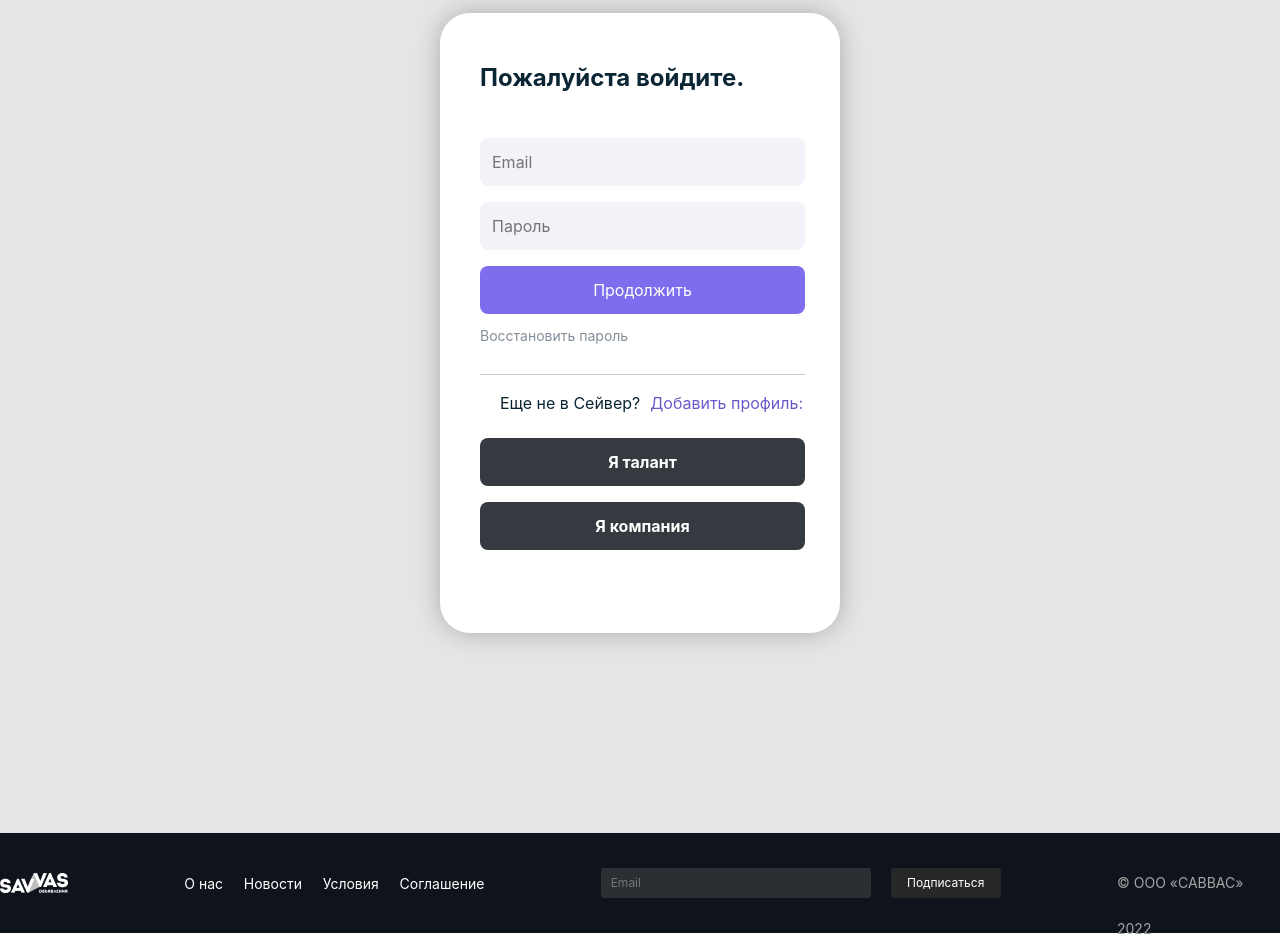
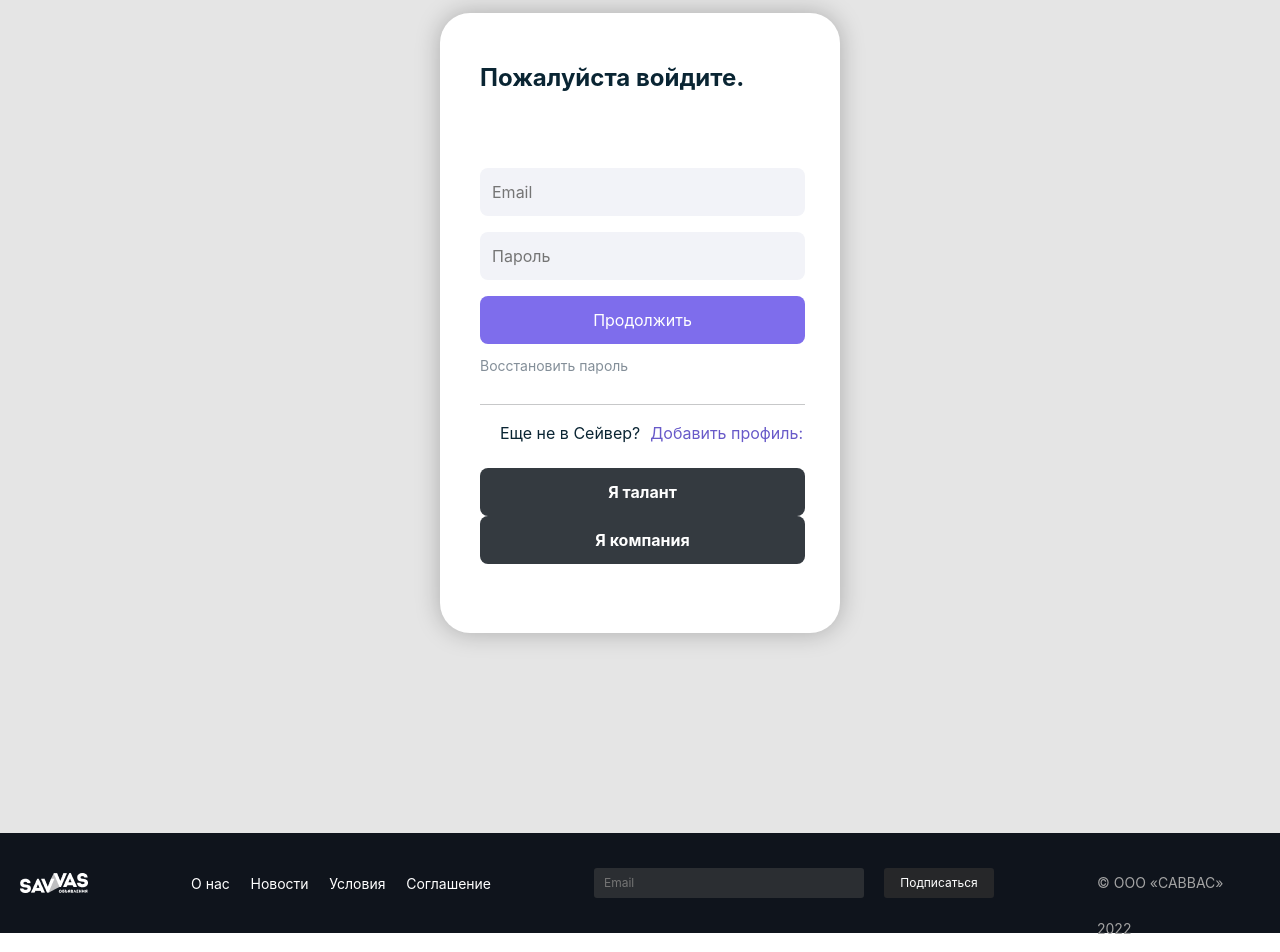
Before and after one commit to zfrejn/savvas, a React (Create React App) app: page /authorization in a window 1280 px wide. Shown: the part 107-1059 px from the top of the page. Built offline with nearby package versions, Linux system fonts and the light colour scheme.

Commit message:
Правки

```diff
--- a/public/index.html
+++ b/public/index.html
@@ -4,7 +4,7 @@
     <meta charset="utf-8" />
     <meta name="viewport" content="width=device-width, initial-scale=1" />
     <link href="https://cdn.jsdelivr.net/npm/bootstrap@5.1.3/dist/css/bootstrap.min.css" rel="stylesheet" integrity="sha384-1BmE4kWBq78iYhFldvKuhfTAU6auU8tT94WrHftjDbrCEXSU1oBoqyl2QvZ6jIW3" crossorigin="anonymous">
-    <title>CANVVAS</title>
+    <title>SAVVAS</title>
   </head>
   <body>
     <div id="root"></div>
--- a/src/components/Registration/RegForm.jsx
+++ b/src/components/Registration/RegForm.jsx
@@ -10,12 +10,12 @@ const RegForm = () => {
     return (
         <form className='authorForm' style={{minHeight: '810px'}}>
             <LoginTitle title={'Регистрация компании'}/>
-            <RegDesc text={'Создайте страничку работодателя для найма талантов и продвижения HR-бренда'}/>
+            {/* <RegDesc text={'Создайте страничку работодателя для найма талантов и продвижения HR-бренда'}/> */}
             <RegInputs/>
             <RegCheckBox/>
             <LoginButton text={'Создать профиль'}/>
             <p className='loginInReg'>
-                Уже в CANVAS? <Link to='/authorization' className='cardLink'><span className='loginLink'>Войти</span></Link>
+                Уже в SAVVAS? <Link to='/authorization' className='cardLink'><span className='loginLink'>Войти</span></Link>
             </p>
         </form>
     )
--- a/src/style/App.css
+++ b/src/style/App.css
@@ -431,6 +431,11 @@ footer {
   font-size: 14px;
 }
 
+.footerNavItem:hover {
+  /* font-size: 14.3px; */
+  padding-bottom: 5px;
+}
+
 .footerInput {
   font-size: 12px;
   line-height: 46px;
@@ -581,6 +586,12 @@ footer {
   width: 100%;
 }
 
+.loginTitle {
+  padding-bottom: 30px;
+}
+
+.regInputs
+
 .iSkill {
   margin-bottom: 16px;
 }
@@ -597,9 +608,14 @@ footer {
   line-height: 24px;
 }
 
+
 @media screen and (max-width: 1500px) {
   .cardList {
     justify-content: center;
+  }
+  .footerWrap {
+    padding-left: 20px;
+    padding-right: 20px;
   }
 }
 
@@ -618,6 +634,7 @@ footer {
   .descriptionCardOpen {
     width: 95%;
   }
+
 
   .cardOpenPrice {
     bottom: 10px;
@@ -907,7 +924,9 @@ footer {
   border-radius: 40px;
   position: relative;
   z-index: 1;
-  margin: 20px auto;
+  align-self: flex-end;
+  margin-right: 10px;
+  margin-bottom: 10px;
   cursor: pointer;
 }
 .bttn:before {
```
